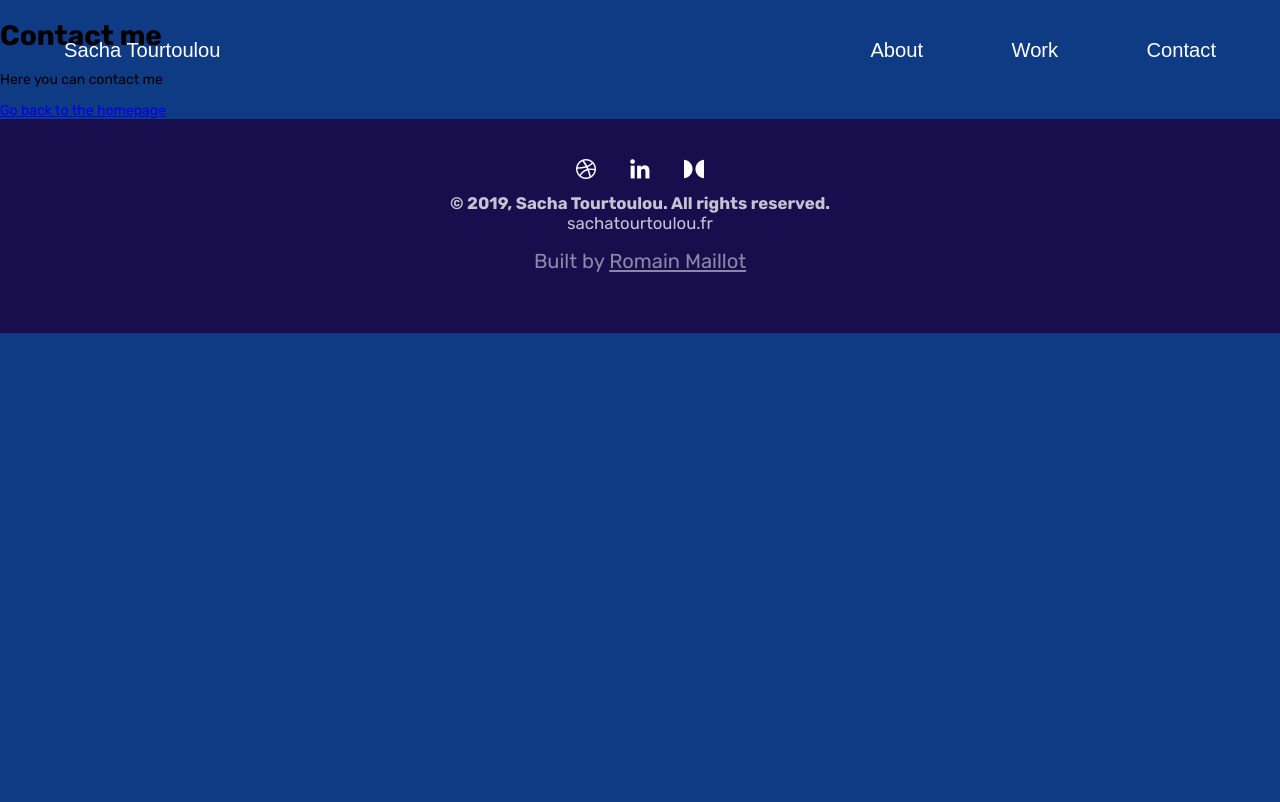
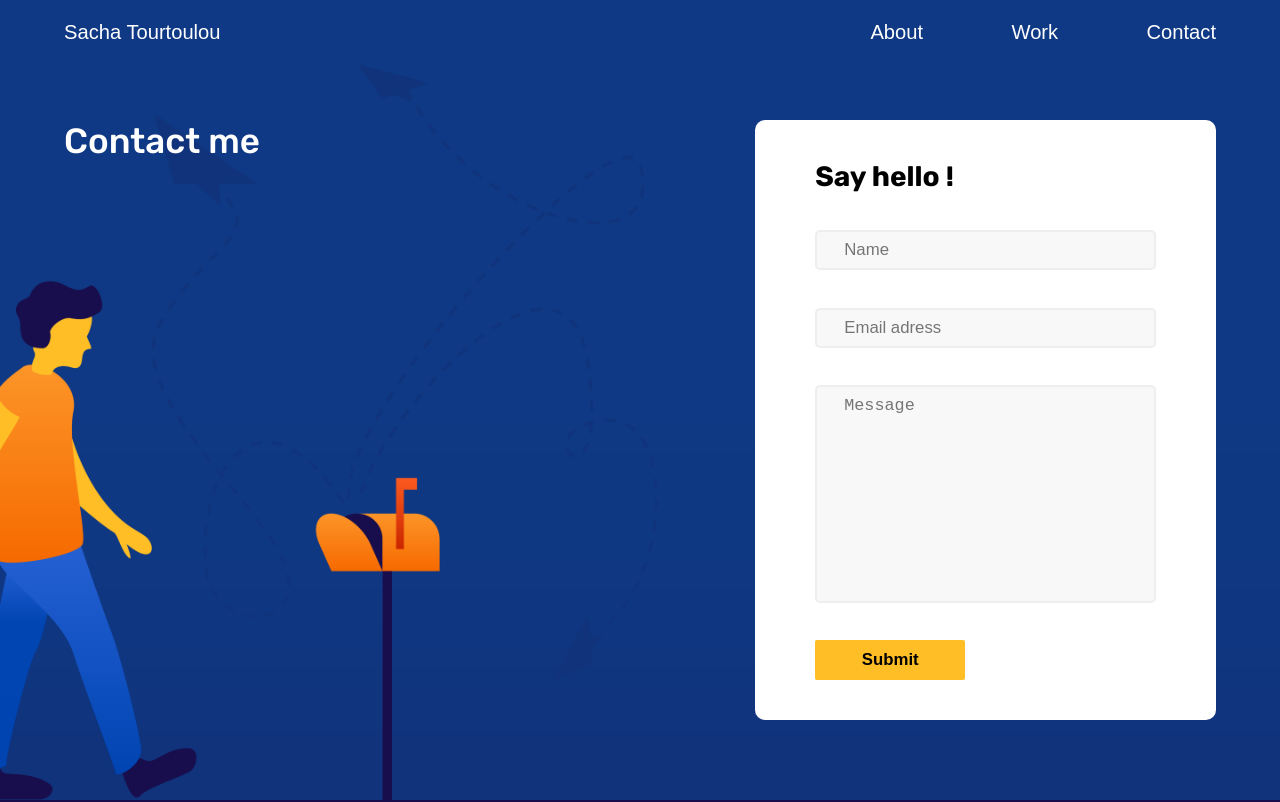
Before and after one commit to RomainMaillot/sachaTourtoulou-portfolio, a Gatsby site: page /contact in a window 1280 px wide. Shown: the top 802 px of the page. Built offline with nearby package versions, Linux system fonts and the light colour scheme; Gatsby itself is replaced by a stand-in of ours.

Commit message:
:lipstick: Constructing contact Form

```diff
--- /dev/null
+++ b/src/components/form.js
@@ -0,0 +1,113 @@
+import { Link } from "gatsby"
+import React, { Component } from "react"
+import { texts, containers } from '../styles';
+import { StaticQuery, graphql } from "gatsby"
+import Img from "gatsby-image"
+
+// const state = {
+//     firstName: "",
+//     lastName: "",
+// }
+
+// const handleInputChange = event => {
+//     const target = event.target
+//     const value = event.value
+//     const name = event.name
+
+//     this.setState({
+//         [name]: value,
+//     })
+// }
+
+class Form extends Component {
+    constructor(props) {
+        super(props);
+        this.props = props;
+        this.state = {
+            name: "",
+            email: "",
+            message: "",
+        }
+    }
+
+    handleInputChange = event => {
+        const target = event.target
+        const value = target.value
+        const name = target.name
+
+        this.setState({
+            [name]: value,
+        })
+    }
+
+    handleSubmit = event => {
+        event.preventDefault()
+        alert(`You : ${this.state.name} email: ${this.state.email} and you say : ${this.state.message} !`)
+    }
+
+    handleBlur = event => {
+        event.preventDefault()
+        event.target.previousSibling.classList.add('fill')
+        event.target.parentNode.classList.add('fill')
+    }
+
+    render() {
+        return (
+            <containers.form onSubmit={this.handleSubmit}>
+                <texts.formTitle>Say hello !</texts.formTitle>
+                <containers.label>
+                    <span>Name</span>
+                    <containers.input
+                        type="text"
+                        name="name"
+                        placeholder="Name"
+                        value={this.state.firstName}
+                        onChange={this.handleInputChange}
+                        onBlur={this.handleBlur}></containers.input>
+                </containers.label>
+                <containers.label>
+                    <span>Email</span>
+                    <containers.input
+                        type="text"
+                        name="email"
+                        placeholder="Email adress"
+                        value={this.state.email}
+                        onChange={this.handleInputChange}
+                        onBlur={this.handleBlur}></containers.input>
+                </containers.label>
+                <containers.label>
+                    <span>Message</span>
+                    <containers.textarea
+                        type="textarea"
+                        name="message"
+                        placeholder="Message"
+                        value={this.state.message}
+                        onChange={this.handleInputChange}
+                        onBlur={this.handleBlur}></containers.textarea>
+                </containers.label>
+                <texts.submit type="submit">Submit</texts.submit>
+            </containers.form>
+        )
+    }
+}
+
+// const Form = () => (
+//     <containers.form>
+//         <texts.formTitle>Say hello !</texts.formTitle>
+//         <label>
+//             First name
+//             <input
+//                 type="text"
+//                 name="firstName"
+//                 value={state.firstName}
+//                 onChange={handleInputChange}/>
+//         </label>
+//         <label>
+//             Last name
+//             <input type="text" name="lastName"/>
+//         </label>
+//         <button type="submit">Submit</button>
+//     </containers.form>
+// )
+
+export default Form
--- a/src/pages/contact.js
+++ b/src/pages/contact.js
@@ -1,16 +1,42 @@
 import React from "react"
 import { Link } from "gatsby"
+import Img from "gatsby-image"
+import { StaticQuery, graphql } from "gatsby"
 
-import Layout from "../layouts"
 import SEO from "../components/seo"
+import Form from "../components/form"
+
+import { texts, containers } from '../styles/index'
+
+import BackgroundImage from 'gatsby-background-image'
 
 const Contact = () => (
-    <>
-        <SEO title="Contact" />
-        <h1>Contact me</h1>
-        <p>Here you can contact me</p>
-        <Link to="/">Go back to the homepage</Link>
-    </>
+  <>
+  <StaticQuery
+    query={graphql`
+      query ContactImageQuery {
+        contact: file(relativePath: { eq: "backgrounds/contact_bg.png" }) {
+          ...background
+        }
+      }
+    `}
+    render={data => (
+      <BackgroundImage Tag="section"
+                          fluid={ data.contact.childImageSharp.fluid }
+                          style={{
+                            backgroundPosition: 'top',
+                          }}
+                          fadeIn='soft'
+          >
+        <containers.contact>
+          <SEO title="Contact" />
+          <texts.title>Contact me</texts.title>
+          <Form oui="oui"/>
+        </containers.contact>
+      </BackgroundImage>
+        )}
+  />
+  </>
 )
 
 export default Contact
--- a/src/styles/constants.js
+++ b/src/styles/constants.js
@@ -1,12 +1,8 @@
 const colors = {
-    blue: '#0F3A84',
     darkBlue: '#190E4D',
-    green: '#2ECC71',
-    lightGreen: '#2ECC71',
-    darkGreen: '#27AE60',
-    grey: '#ECF0F1',
-    lightGrey: '#F7F7F7',
-    darkGrey: '#95A5A6',
+    grey: '#F8F8F8',
+    green: '#85E695',
+    darkGrey: '#EEEEEE',
     yellow: '#FFBE26'
 }
 
--- a/src/styles/containers.js
+++ b/src/styles/containers.js
@@ -46,6 +46,16 @@ const about = styled.main`
     box-sizing: border-box;
 `
 
+const contact = styled.main`
+    width: 100%;
+    height: 100vh;
+    padding: 15vh 5vw 10vh 5vw;
+    display: flex;
+    flex-direction: row;
+    justify-content: space-between;
+    box-sizing: border-box;
+`
+
 const work = styled.div`
     width: 100%;
     padding: 15vh 5vw 10vh 5vw;
@@ -62,7 +72,7 @@ const content = styled.main`
     flex-direction: column;
     align-items: flex-start;
     box-sizing: border-box;
-    .col {
+    .col:nth-of-type(1) {
         width: 50%;
         margin-top: 20px;
         .row {
@@ -71,6 +81,30 @@ const content = styled.main`
                 width: 70%;
                 text-align: left;
             }
+        }
+        .img
+        {
+            width: 100%;
+        }
+    }
+    .col {
+        width: 100%;
+        margin-top: 20px;
+        text-align: right;
+        p {
+            margin-top: 10px;
+            font-size: 1rem;
+        }
+    }
+    .next {
+        align-items: center;
+        align-self: center;
+        h2 {
+            margin-bottom: 10px;
+        }
+        .paragraphe {
+            font-weight: 400;
+            margin-bottom: 20px;
         }
     }
 `
@@ -137,6 +171,67 @@ const logos = styled.div`
     }
 `
 
+const form = styled.form`
+    width: 40%;
+    background: white;
+    border-radius: 10px;
+    padding: 40px 60px;
+    box-sizing: border-box;
+    display: flex;
+    flex-direction: column;
+    justify-content: space-between;
+`
+
+const label = styled.label`
+    width: 100%;
+    display: flex;
+    flex-direction: column;
+    background: ${colors.grey};
+    border: solid ${colors.darkGrey} 2px;
+    border-radius: 5px;
+    padding: 7px 25px;
+    box-sizing: border-box;
+    position: relative;
+    font-family: 'Rubik', sans-serif;
+    &.fill {
+        border: solid ${colors.green} 2px;
+    }
+    span {
+        position: absolute;
+        padding-bottom: 7px;
+        opacity: 0;
+        transform: translateX(10%);
+        transition: all 2s ease;
+    }
+    span.fill {
+        position: relative;
+        opacity: 0.8;
+        transform: translateX(0);
+        display: block;
+    }
+`
+
+const input = styled.input`
+    width: 100%;
+    height: 100%;
+    box-sizing: border-box;
+    border: none;
+    background: transparent;
+    font-size: ${sizes.footer};
+    outline: none;
+`
+
+const textarea = styled.textarea`
+    width: 100%;
+    height: 200px;
+    box-sizing: border-box;
+    border: none;
+    background: transparent;
+    font-size: ${sizes.footer};
+    outline: none;
+    resize: none;
+`
+
 export {
     header,
     nav,
@@ -149,5 +244,10 @@ export {
     project,
     row,
     col,
-    content
+    content,
+    contact,
+    form,
+    label,
+    input,
+    textarea
 }
--- a/src/styles/texts.js
+++ b/src/styles/texts.js
@@ -63,12 +63,31 @@ const button = styled(Link)`
     background: ${colors.yellow};
     text-decoration: none;
     font-weight: 700;
-    font-size: ${sizes.button}
+    font-size: ${sizes.button};
+`
+const submit = styled.button`
+    color: black;
+    width: 150px;
+    border-radius: 2px;
+    padding: 10px 30px;
+    vertical-align: center;
+    background: ${colors.yellow};
+    text-decoration: none;
+    font-weight: 700;
+    font-size: ${sizes.button};
+    outline: none;
+    border: none;
 `
 
 const projectTitle = styled.h2`
     font-size: ${sizes.description};
     color: white;
+`
+
+const formTitle = styled.h2`
+    font-size: ${sizes.textBig};
+    color: black;
+    margin: 0;
 `
 
 const theme = styled.p`
@@ -136,5 +155,7 @@ export {
     theme,
     number,
     more,
-    info
+    info,
+    formTitle,
+    submit
 }
```
Also changed, not shown: src/pages/work.js (+17 -0 lines), src/images/backgrounds/contact_bg.png (added), src/images/project1-2.jpg (added).
